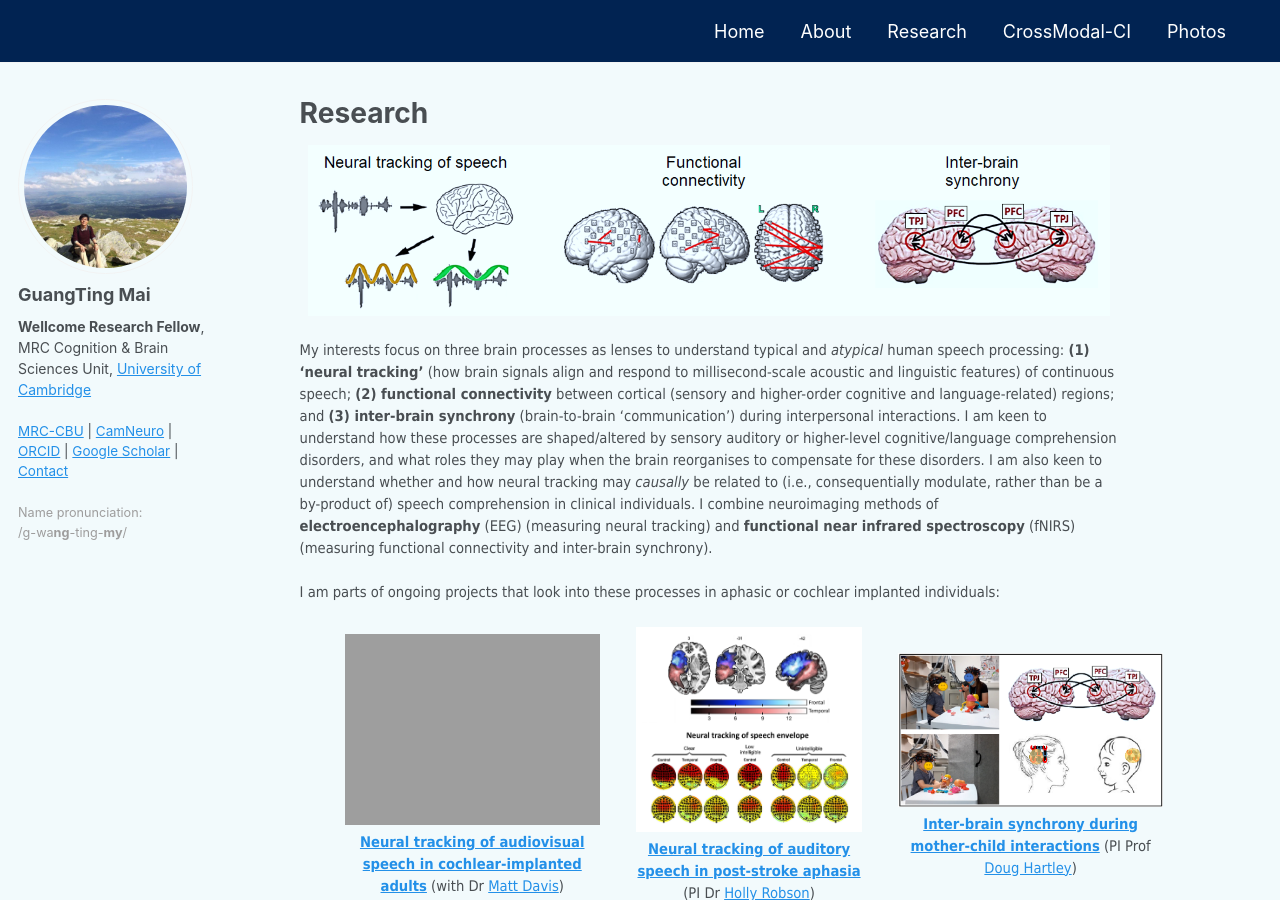
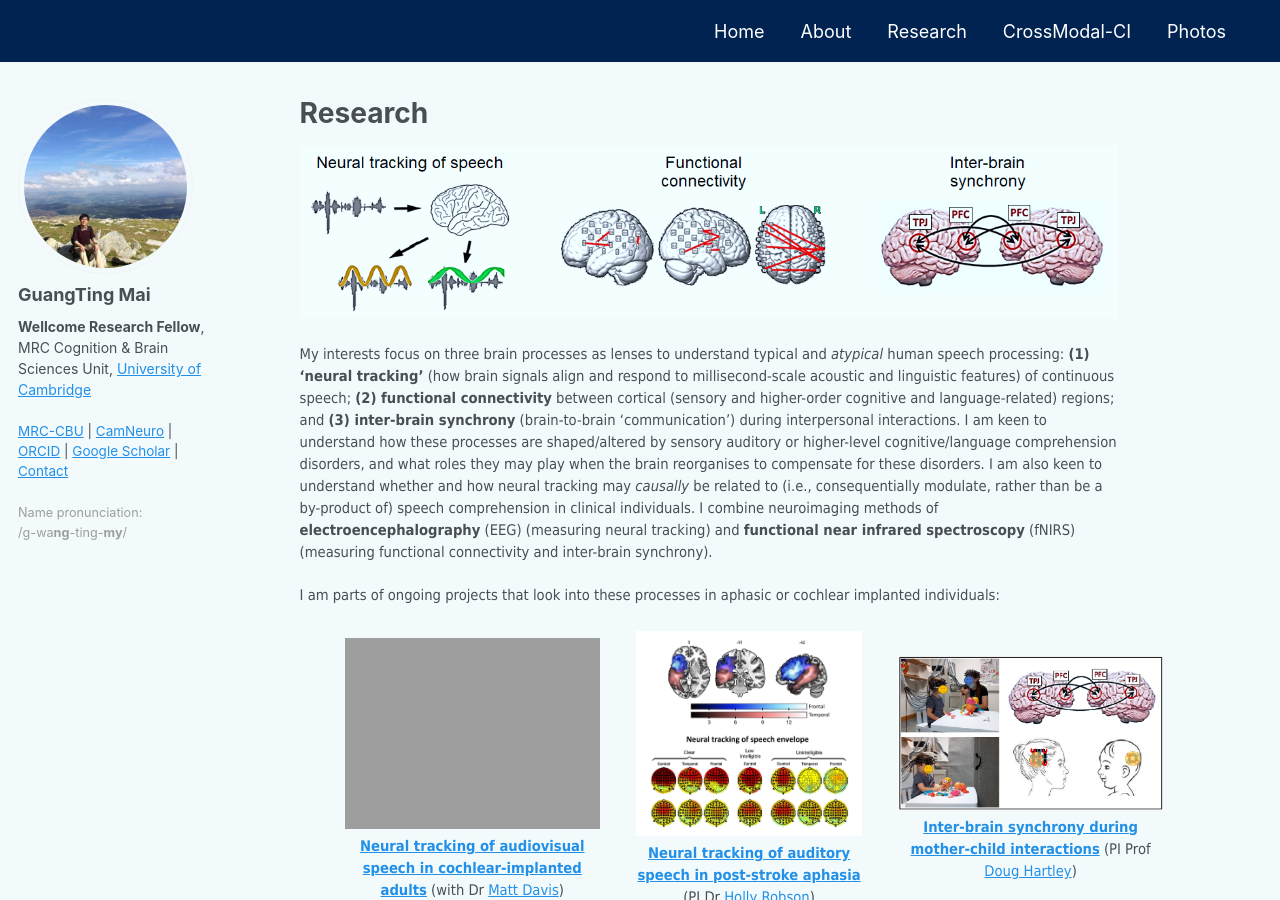
Before and after one commit to guangtingmai/guangtingmai.github.io, a Jekyll site: the page built from _pages/research-content.html, in a window 1280 px wide and 900 px high. Built offline with Jekyll 4.4.1, drawn with Linux system fonts in a browser that asks for light colours.

Commit message:
Update research-content.html

```diff
--- a/_pages/research-content.html
+++ b/_pages/research-content.html
@@ -5,7 +5,7 @@ permalink: /research-content/
 author_profile: true
 ---
 <p align="center">
-  <img src="https://guangtingmai.github.io/images/brain_processes.png" width="98%">
+  <img src="https://guangtingmai.github.io/images/brain_processes.png" width="100%">
 </p>
 
 <p><span style="font-size: 11pt;font-family: Tahoma;line-height: 1.5;display: block;margin-bottom: 0.01vh">My interests focus on three brain processes as lenses to
```
